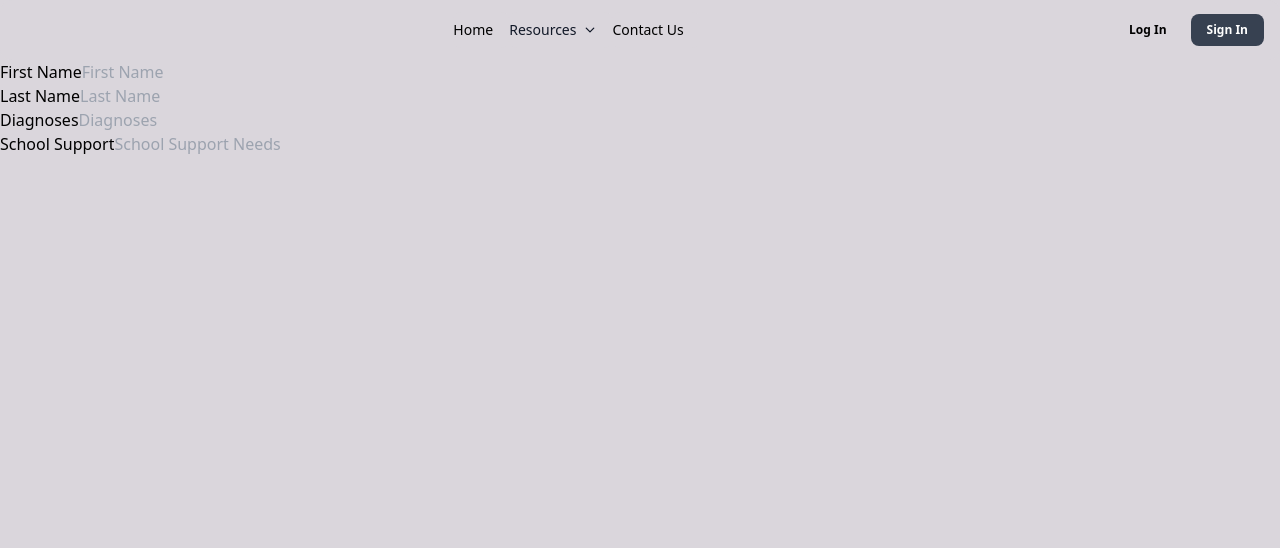
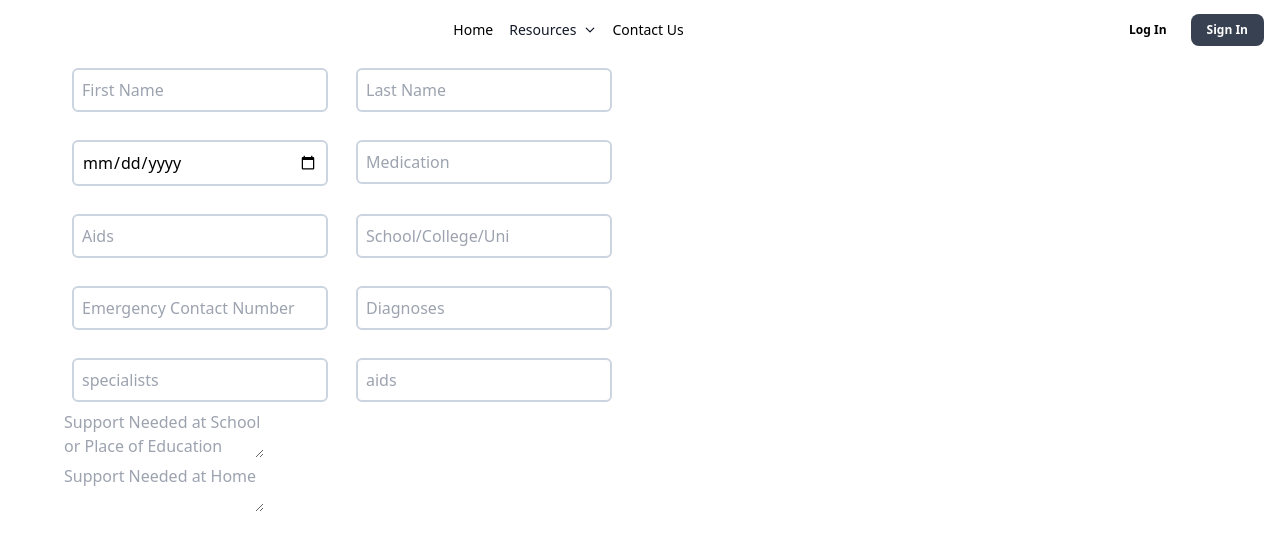
Before and after one commit to felinevintage/SEN.Passport, a React (Vite) app in the folder client/: page /addchild in a window 1280 px wide. Shown: the top 548 px of the page. Built offline with nearby package versions, Linux system fonts and the light colour scheme; the HTML template or start-up script is replaced by a standard one.

Commit message:
Add child form update to save work

```diff
--- a/client/src/index.css
+++ b/client/src/index.css
@@ -2,6 +2,6 @@
 @tailwind components;
 @tailwind utilities;
 
-* {
+/* * {
     background-color: rgb(218, 214, 220);
-}
+} */
--- a/client/src/pages/AddChild.jsx
+++ b/client/src/pages/AddChild.jsx
@@ -1,6 +1,7 @@
 import React from "react";
 import {useState, useEffect} from "react";
 import {useNavigate} from "react-router-dom";
+import InputBox from "../components/InputBox";
 
 
 const initial = {
@@ -56,47 +57,130 @@ export default function AddChild () {
 
 
 return (
-    <div>
+    <div className="flex flex-no wrap container max-width: 1024">
+
         <form onSubmit={handleSubmit}>
+        <div className="grid grid-cols-2 gap-3 justify-center">
             <div>
-                <label>First Name</label>
-                    <input
-                    onChange={handleChange}
-                    value={child.diagnoses}
+                <label></label>
+                    <InputBox
+                    handleChange={handleChange}
+                    value={child.firstname}
                     name="firstname"
                     type="text"
                     placeholder="First Name"/>
 
             </div>
             <div>
-                <label>Last Name</label>
-                    <input
-                    onChange={handleChange}
+                <label></label>
+                    <InputBox
+                    handleChange={handleChange}
                     value={child.lastname}
                     name="lastname"
                     type="text"
                     placeholder="Last Name">
-                    </input>
+                    </InputBox>
             </div>
             <div>
-                <label>Diagnoses</label>
-                    <input
-                    onChange={handleChange}
+                <label></label>
+                    <InputBox
+                    handleChange={handleChange}
+                    value={child.dateofbirth}
+                    name="dateobirth"
+                    type="date"
+                    placeholder="Date of Birth">
+                    </InputBox>
+            </div>
+            <div>
+                <label></label>
+                    <InputBox
+                    handleChange={handleChange}
+                    value={child.medication}
+                    name="medication"
+                    type="text"
+                    placeholder="Medication">
+                    </InputBox>
+            </div>
+             <div>
+                <label></label>
+                    <InputBox
+                    handleChange={handleChange}
+                    value={child.aids}
+                    name="aids"
+                    type="text"
+                    placeholder="Aids">
+                    </InputBox>
+            </div>
+            <div>
+                <label></label>
+                    <InputBox
+                    handleChange={handleChange}
+                    value={child.education}
+                    name="education"
+                    type="text"
+                    placeholder="School/College/Uni">
+                    </InputBox>
+            </div>
+            <div>
+                <label></label>
+                    <InputBox
+                    handleChange={handleChange}
+                    value={child.emergency_contact}
+                    name="emergency_contact"
+                    type="text"
+                    placeholder="Emergency Contact Number">
+                    </InputBox>
+            </div>
+            <div>
+                <label></label>
+                    <InputBox
+                    handleChange={handleChange}
                     value={child.diagnoses}
                     name="diagnoses"
                     type="text"
                     placeholder="Diagnoses">
-                    </input>
+                    </InputBox>
             </div>
             <div>
-                <label>School Support</label>
-                    <input
+                <label></label>
+                    <InputBox
+                    handleChange={handleChange}
+                    value={child.specialists}
+                    name="specialists"
+                    type="text"
+                    placeholder="specialists">
+                    </InputBox>
+            </div>
+            <div>
+                <label></label>
+                    <InputBox
+                    onChange={handleChange}
+                    value={child.aids}
+                    name="aids"
+                    type="text"
+                    placeholder="aids">
+                    </InputBox>
+            </div>
+            </div>
+            <div>
+                <label></label>
+                    <textarea
                     onChange={handleChange}
                     value={child.school_support}
                     name="school_support"
                     type="text"
-                    placeholder="School Support Needs">
-                    </input>
+                    placeholder="Support Needed at School or Place of Education">
+                    </textarea>
+            </div>
+            <div>
+                <label></label>
+                    <textarea
+                    onChange={handleChange}
+                    value={child.home_support}
+                    name="home_support"
+                    type="text"
+                    placeholder="Support Needed at Home">
+                    </textarea>
             </div>
         </form>
 
--- a/client/tailwind.config.js
+++ b/client/tailwind.config.js
@@ -6,7 +6,11 @@ export default {
     "./src/**/*.{js,ts,jsx,tsx}",
   ],
   theme: {
-    extend: {},
+    container: {
+      center: true,
+      padding: '4rem'
+    }
+
   },
   plugins: [],
-};
+}
```
